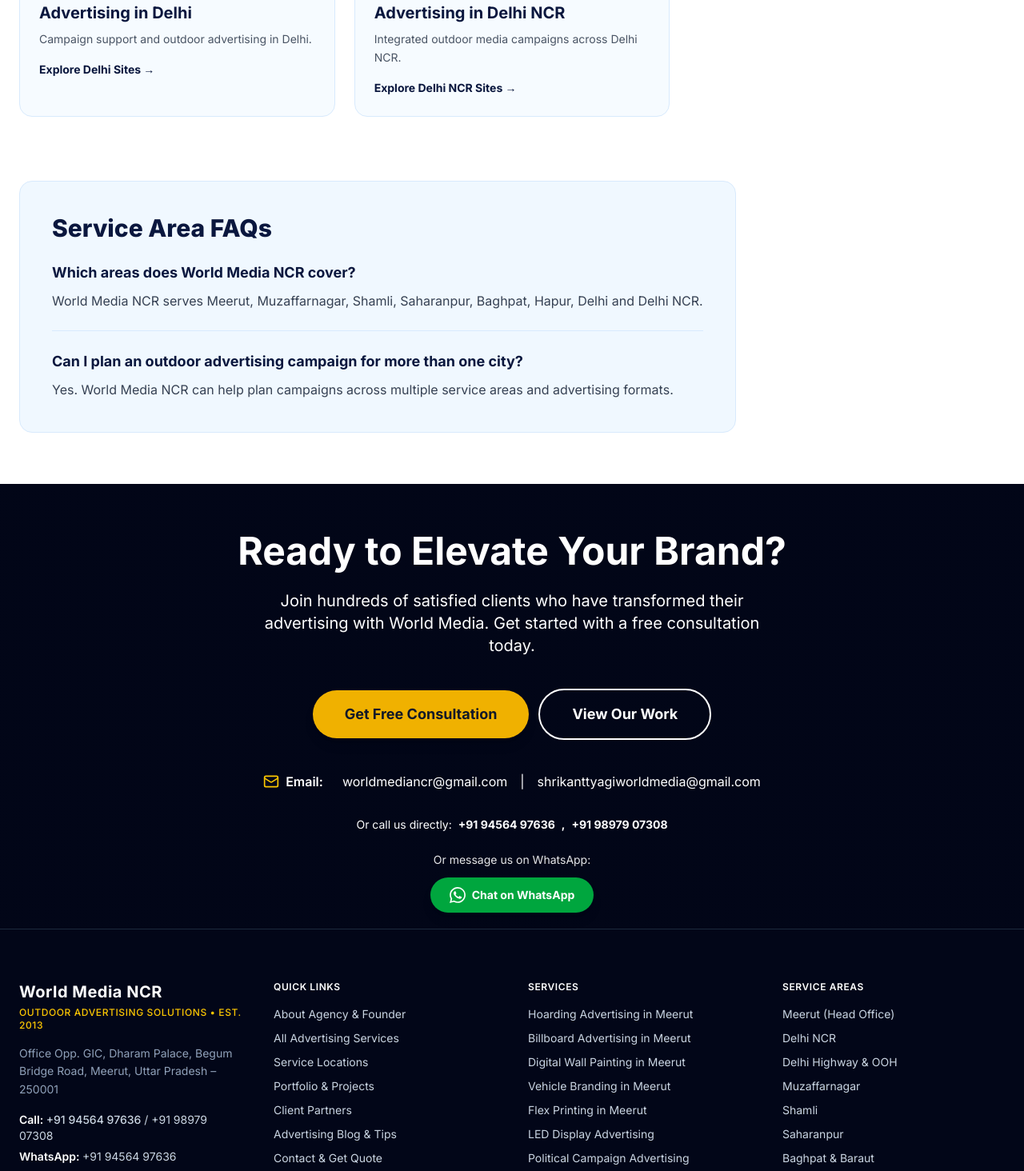
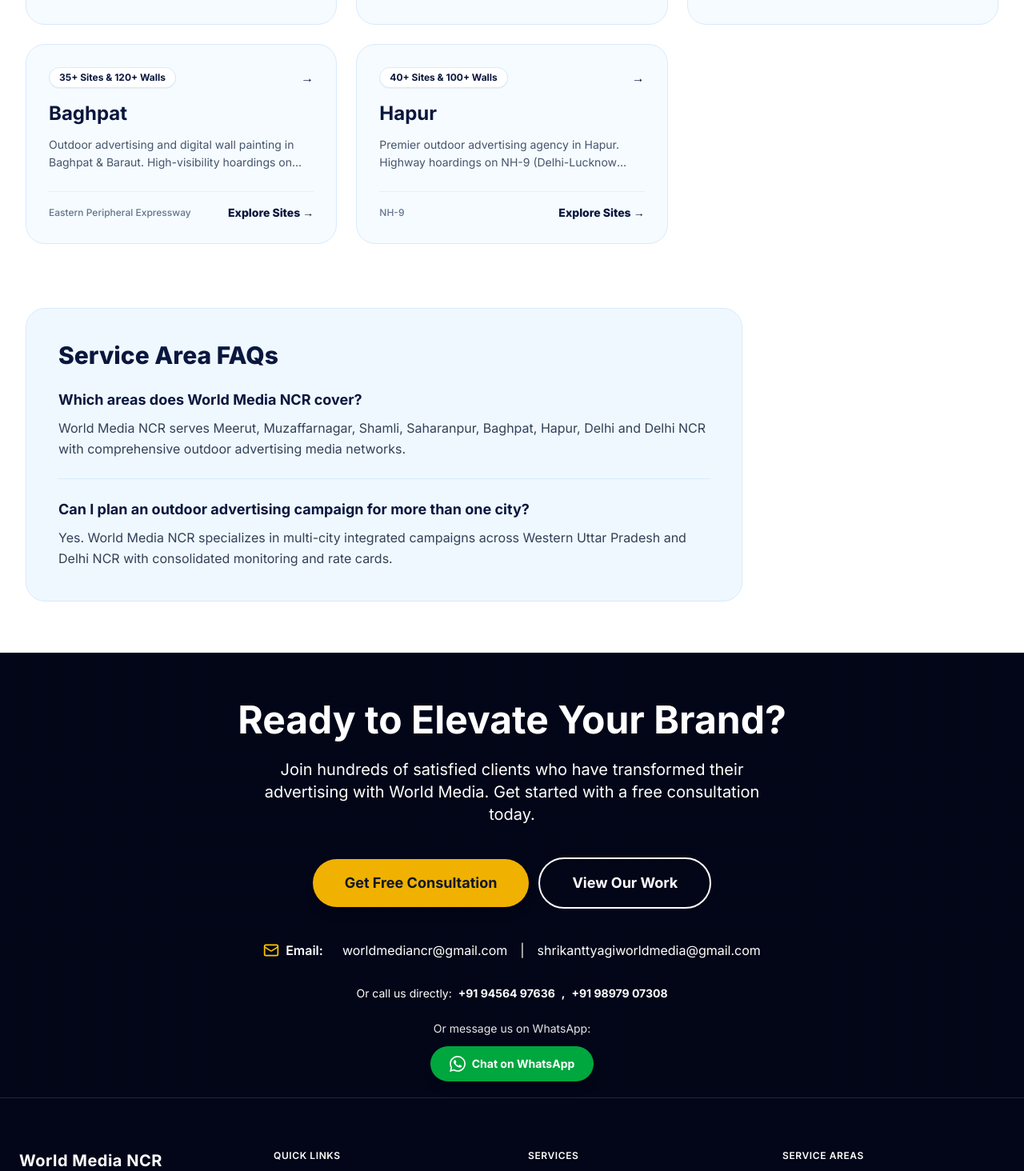
Before and after one commit to iamdevashishtyagi/worldmedia, a Next.js app: page /locations in a window 1280 px wide. Shown: the part 840-2304 px from the top of the page at 80% size. Built offline with nearby package versions, Linux system fonts and the light colour scheme.

Commit message:
Dynammic Nav

```diff
--- a/src/app/locations/page.tsx
+++ b/src/app/locations/page.tsx
@@ -5,61 +5,19 @@
   FaqJsonLd,
   LocationListJsonLd,
 } from "@/components/SeoJsonLd";
-
-const locations = [
-  [
-    "Meerut",
-    "Outdoor advertising, hoardings and wall painting in Meerut.",
-    "/locations/meerut",
-  ],
-  [
-    "Muzaffarnagar",
-    "High-visibility outdoor media across Muzaffarnagar.",
-    "/locations/muzaffarnagar",
-  ],
-  [
-    "Shamli",
-    "Hoardings and local advertising placements in Shamli.",
-    "/locations/shamli",
-  ],
-  [
-    "Saharanpur",
-    "Campaign planning and outdoor media in Saharanpur.",
-    "/locations/saharanpur",
-  ],
-  [
-    "Baghpat",
-    "Branding solutions and advertising sites near Baghpat.",
-    "/locations/baghpat",
-  ],
-  [
-    "Hapur",
-    "Outdoor advertising and printed media in Hapur.",
-    "/locations/hapur",
-  ],
-  [
-    "Delhi",
-    "Campaign support and outdoor advertising in Delhi.",
-    "/locations/delhi",
-  ],
-  [
-    "Delhi NCR",
-    "Integrated outdoor media campaigns across Delhi NCR.",
-    "/locations/delhi-ncr",
-  ],
-] as const;
+import { locationsData } from "@/data/locations";
 
 const faqs = [
   {
     question: "Which areas does World Media NCR cover?",
     answer:
-      "World Media NCR serves Meerut, Muzaffarnagar, Shamli, Saharanpur, Baghpat, Hapur, Delhi and Delhi NCR.",
+      "World Media NCR serves Meerut, Muzaffarnagar, Shamli, Saharanpur, Baghpat, Hapur, Delhi and Delhi NCR with comprehensive outdoor advertising media networks.",
   },
   {
     question:
       "Can I plan an outdoor advertising campaign for more than one city?",
     answer:
-      "Yes. World Media NCR can help plan campaigns across multiple service areas and advertising formats.",
+      "Yes. World Media NCR specializes in multi-city integrated campaigns across Western Uttar Pradesh and Delhi NCR with consolidated monitoring and rate cards.",
   },
 ];
 
@@ -94,49 +52,57 @@
 
 export default function LocationsPage() {
   return (
-    <main className="mx-auto max-w-7xl px-6 py-16">
+    <main className="mx-auto max-w-7xl px-4 sm:px-6 lg:px-8 py-16 bg-white">
       <BreadcrumbJsonLd
         items={[{ name: "Home", path: "/" }, { name: "Locations" }]}
       />
       <LocationListJsonLd />
       <FaqJsonLd questions={faqs} />
 
-      <div className="mb-12">
+      <div className="mb-14 max-w-4xl">
         <h1 className="text-4xl lg:text-5xl font-extrabold text-[#0A173E] tracking-tight">
           Advertising Service Areas
         </h1>
-        <p className="mt-4 max-w-3xl text-lg text-gray-700">
+        <p className="mt-4 text-lg sm:text-xl text-slate-600 leading-relaxed">
           World Media NCR plans and delivers premium outdoor advertising campaigns across
-          Meerut, Delhi NCR and western Uttar Pradesh. Choose an area to see
+          Meerut, Delhi NCR and Western Uttar Pradesh. Choose an area to view
           available billboard inventory, transit sites, and local market coverage.
         </p>
       </div>
 
+      {/* Dynamic Grid automatically mapped from locationsData */}
       <div className="grid gap-6 sm:grid-cols-2 lg:grid-cols-3">
-        {locations.map(([name, description, href]) => (
+        {locationsData.map((loc) => (
           <Link
-            key={href}
-            href={href}
-            className="group block rounded-2xl border border-[#D8EAFD] bg-[#F0F8FF]/60 p-6 transition-all duration-300 hover:bg-white hover:border-[#0A173E] hover:shadow-xl hover:-translate-y-1"
+            key={loc.slug}
+            href={`/locations/${loc.slug}`}
+            className="group block rounded-3xl border border-[#D8EAFD] bg-[#F0F8FF]/60 p-7 transition-all duration-300 hover:bg-white hover:border-[#0A173E] hover:shadow-xl hover:-translate-y-1"
           >
-            <div className="flex items-center justify-between mb-3">
-              <span className="text-xs font-bold text-[#854D0E] bg-[#FEF9C3] border border-[#FDE047] px-2.5 py-0.5 rounded-full">
-                Active Prime Zone
+            <div className="flex items-center justify-between mb-4">
+              <span className="text-xs font-bold text-[#0A173E] bg-white border border-[#D8EAFD] px-3 py-1 rounded-full shadow-2xs">
+                {loc.activeSites || "Active Prime Zone"}
               </span>
-              <span className="text-[#0A173E] group-hover:translate-x-1 transition-transform">→</span>
+              <span className="text-[#0A173E] font-bold group-hover:translate-x-1 transition-transform">→</span>
             </div>
-            <h2 className="text-xl font-bold text-[#0A173E] group-hover:text-[#0A173E]">
-              Advertising in {name}
+            <h2 className="text-2xl font-bold text-[#0A173E] group-hover:text-blue-900 transition">
+              {loc.name}
             </h2>
-            <p className="mt-2 text-sm text-gray-600 leading-relaxed">{description}</p>
-            <span className="mt-4 inline-block font-bold text-sm text-[#0A173E] group-hover:underline">
-              Explore {name} Sites →
-            </span>
+            <p className="mt-3 text-sm text-slate-600 leading-relaxed line-clamp-2">
+              {loc.metaDescription}
+            </p>
+            <div className="mt-6 pt-4 border-t border-[#D8EAFD]/60 flex items-center justify-between">
+              <span className="text-xs text-slate-500 font-medium">
+                {loc.highwayLinks.split(",")[0] || "High-traffic corridor"}
+              </span>
+              <span className="font-extrabold text-sm text-[#0A173E] group-hover:underline">
+                Explore Sites →
+              </span>
+            </div>
           </Link>
         ))}
       </div>
 
-      <section className="mt-20 max-w-4xl bg-[#F0F8FF] border border-[#D8EAFD] p-8 md:p-10 rounded-2xl">
+      <section className="mt-20 max-w-4xl bg-[#F0F8FF] border border-[#D8EAFD] p-8 md:p-10 rounded-3xl">
         <h2 className="text-3xl font-extrabold text-[#0A173E]">Service Area FAQs</h2>
         <div className="mt-6 space-y-6">
           {faqs.map((faq) => (
@@ -144,7 +110,7 @@
               <h3 className="text-lg font-bold text-[#0A173E]">
                 {faq.question}
               </h3>
-              <p className="mt-2 text-gray-700 leading-relaxed">{faq.answer}</p>
+              <p className="mt-2 text-slate-700 leading-relaxed">{faq.answer}</p>
             </article>
           ))}
         </div>
--- a/src/components/JsonLd.tsx
+++ b/src/components/JsonLd.tsx
@@ -1,4 +1,6 @@
-// src/components/JsonLd.tsx
+import { servicesData } from "@/data/services";
+import { locationsData } from "@/data/locations";
+
 export default function JsonLd() {
   const schema = {
     "@context": "https://schema.org",
@@ -70,86 +72,24 @@
       "https://www.instagram.com/worldmediancr"
     ],
     "areaServed": [
-      { "@type": "City", "name": "Meerut" },
-      { "@type": "City", "name": "Muzaffarnagar" },
-      { "@type": "City", "name": "Shamli" },
-      { "@type": "City", "name": "Saharanpur" },
-      { "@type": "City", "name": "Baghpat" },
-      { "@type": "City", "name": "Hapur" },
-      { "@type": "City", "name": "Ghaziabad" },
-      { "@type": "City", "name": "Noida" },
-      { "@type": "City", "name": "Delhi" },
-      { "@type": "State", "name": "Delhi NCR" },
-      { "@type": "State", "name": "Uttar Pradesh" }
+      ...locationsData.map((loc) => ({
+        "@type": loc.slug.includes("ncr") ? "State" : "City",
+        "name": loc.name,
+      })),
+      { "@type": "State", "name": "Uttar Pradesh" },
     ],
     "hasOfferCatalog": {
       "@type": "OfferCatalog",
       "name": "Outdoor Advertising Services",
-      "itemListElement": [
-        {
-          "@type": "Offer",
-          "itemOffered": {
-            "@type": "Service",
-            "name": "Hoarding Advertising in Meerut & NCR",
-            "url": "https://worldmediancr.com/services/hoarding-advertising-meerut",
-            "description": "Strategic outdoor billboard and unipole placements on Delhi-Meerut Expressway, Roorkee Road, and key commercial routes."
-          }
+      "itemListElement": servicesData.map((service) => ({
+        "@type": "Offer",
+        "itemOffered": {
+          "@type": "Service",
+          "name": service.name,
+          "url": `https://worldmediancr.com/services/${service.slug}`,
+          "description": service.metaDescription,
         },
-        {
-          "@type": "Offer",
-          "itemOffered": {
-            "@type": "Service",
-            "name": "Digital Wall Painting in Meerut & UP",
-            "url": "https://worldmediancr.com/services/digital-wall-painting-meerut",
-            "description": "Long-lasting, high-coverage wall painting advertising across urban towns and rural districts in Western UP."
-          }
-        },
-        {
-          "@type": "Offer",
-          "itemOffered": {
-            "@type": "Service",
-            "name": "Billboard Advertising in Meerut",
-            "url": "https://worldmediancr.com/services/billboard-advertising-meerut",
-            "description": "Large format highway and arterial road billboards with high-impact commuter visibility."
-          }
-        },
-        {
-          "@type": "Offer",
-          "itemOffered": {
-            "@type": "Service",
-            "name": "Vehicle Branding in Meerut",
-            "url": "https://worldmediancr.com/services/vehicle-branding-meerut",
-            "description": "Auto, bus, cab, and delivery fleet wraps for dynamic citywide brand exposure."
-          }
-        },
-        {
-          "@type": "Offer",
-          "itemOffered": {
-            "@type": "Service",
-            "name": "Flex Printing in Meerut",
-            "url": "https://worldmediancr.com/services/flex-printing-meerut",
-            "description": "High-definition weather-resistant flex and vinyl printing for commercial promotions and events."
-          }
-        },
-        {
-          "@type": "Offer",
-          "itemOffered": {
-            "@type": "Service",
-            "name": "LED Display Advertising in Meerut",
-            "url": "https://worldmediancr.com/services/led-display-advertising-meerut",
-            "description": "Digital out-of-home (DOOH) screens in prime retail and commercial junctions."
-          }
-        },
-        {
-          "@type": "Offer",
-          "itemOffered": {
-            "@type": "Service",
-            "name": "Political Advertising in Meerut",
-            "url": "https://worldmediancr.com/services/political-advertising-meerut",
-            "description": "Election visibility campaigns, constituency coverage, unipoles, and wall media across Western UP."
-          }
-        }
-      ]
+      })),
     }
   };
 
--- a/src/components/Navbar.tsx
+++ b/src/components/Navbar.tsx
@@ -3,6 +3,8 @@
 import Link from "next/link";
 import { useState, useEffect, useRef } from "react";
 import Image from "next/image";
+import { servicesData } from "@/data/services";
+import { locationsData } from "@/data/locations";
 
 export default function Navbar() {
   const [isMenuOpen, setIsMenuOpen] = useState(false);
@@ -35,29 +37,22 @@
     };
   }, []);
 
-  // Service links for dropdown
+  // Dynamic Service links derived automatically from servicesData
   const services = [
     { name: "All Services", path: "/services" },
-    { name: "Hoarding Advertising", path: "/services/hoarding-advertising-meerut" },
-    { name: "Billboard Advertising", path: "/services/billboard-advertising-meerut" },
-    { name: "Digital Wall Painting", path: "/services/digital-wall-painting-meerut" },
-    { name: "Vehicle Branding", path: "/services/vehicle-branding-meerut" },
-    { name: "Flex Printing", path: "/services/flex-printing-meerut" },
-    { name: "LED Display Advertising", path: "/services/led-display-advertising-meerut" },
-    { name: "Political Advertising", path: "/services/political-advertising-meerut" },
+    ...servicesData.map((s) => ({
+      name: s.name,
+      path: `/services/${s.slug}`,
+    })),
   ];
 
-  // Location links for dropdown
+  // Dynamic Location links derived automatically from locationsData
   const locations = [
     { name: "All Locations", path: "/locations" },
-    { name: "Meerut", path: "/locations/meerut" },
-    { name: "Delhi NCR", path: "/locations/delhi-ncr" },
-    { name: "Delhi", path: "/locations/delhi" },
-    { name: "Muzaffarnagar", path: "/locations/muzaffarnagar" },
-    { name: "Shamli", path: "/locations/shamli" },
-    { name: "Saharanpur", path: "/locations/saharanpur" },
-    { name: "Baghpat", path: "/locations/baghpat" },
-    { name: "Hapur", path: "/locations/hapur" },
+    ...locationsData.map((l) => ({
+      name: l.name,
+      path: `/locations/${l.slug}`,
+    })),
   ];
 
   // Handlers for Services dropdown transition
--- a/src/components/SeoJsonLd.tsx
+++ b/src/components/SeoJsonLd.tsx
@@ -27,20 +27,20 @@
   );
 }
 
+import { servicesData } from "@/data/services";
+import { locationsData } from "@/data/locations";
+
 export function ServiceCatalogJsonLd() {
-  const services: Array<[string, string]> = [
-    ["Hoarding Advertising in Meerut", "/services/hoarding-advertising-meerut"], ["Billboard Advertising in Meerut", "/services/billboard-advertising-meerut"], ["Digital Wall Painting in Meerut", "/services/digital-wall-painting-meerut"], ["Vehicle Branding in Meerut", "/services/vehicle-branding-meerut"], ["Flex Printing in Meerut", "/services/flex-printing-meerut"], ["LED Display Advertising in Meerut", "/services/led-display-advertising-meerut"], ["Political Advertising in Meerut", "/services/political-advertising-meerut"],
-  ];
   const value = {
     "@context": "https://schema.org",
     "@type": "OfferCatalog",
     name: "World Media NCR advertising services",
-    itemListElement: services.map(([name, path]) => ({
+    itemListElement: servicesData.map((service) => ({
       "@type": "Offer",
       itemOffered: {
         "@type": "Service",
-        name,
-        url: `${siteUrl}${path}`,
+        name: service.name,
+        url: `${siteUrl}/services/${service.slug}`,
         provider: { "@type": "AdvertisingAgency", name: "World Media NCR", url: siteUrl },
       },
     })),
@@ -49,8 +49,21 @@
 }
 
 export function LocationListJsonLd() {
-  const locations = ["meerut", "muzaffarnagar", "shamli", "saharanpur", "baghpat", "hapur", "delhi", "delhi-ncr"];
-  return <Script value={{ "@context": "https://schema.org", "@type": "ItemList", name: "World Media NCR service areas", itemListElement: locations.map((slug, index) => ({ "@type": "ListItem", position: index + 1, url: `${siteUrl}/locations/${slug}` })) }} />;
+  return (
+    <Script
+      value={{
+        "@context": "https://schema.org",
+        "@type": "ItemList",
+        name: "World Media NCR service areas",
+        itemListElement: locationsData.map((loc, index) => ({
+          "@type": "ListItem",
+          position: index + 1,
+          name: loc.name,
+          url: `${siteUrl}/locations/${loc.slug}`,
+        })),
+      }}
+    />
+  );
 }
 
 export function FaqJsonLd({
--- a/src/components/ServicesSection.tsx
+++ b/src/components/ServicesSection.tsx
@@ -2,106 +2,75 @@
 "use client";
 
 import React from "react";
-import { Square, Truck, Circle, Lightbulb, Megaphone, ArrowRight } from "lucide-react";
+import {
+  MapPin,
+  Lightbulb,
+  ShieldCheck,
+  Settings2,
+  Eye,
+  Camera,
+  Palette,
+  CircleDollarSign,
+  Compass,
+  SunMedium,
+  Clock,
+  Layers,
+  Maximize2,
+  Milestone,
+  Building2,
+  Film,
+  Zap,
+  Truck,
+  Printer,
+  Vote,
+  Scale,
+  Target,
+  Square,
+  ArrowRight,
+} from "lucide-react";
 import { motion } from "framer-motion";
 import TiltUnipole from "@/components/TiltUnipole";
 import DashedPath from "@/components/CurvedPath";
 import Link from 'next/link';
+import { servicesData } from "@/data/services";
 
-const allServices = [
-  {
-    icon: <Square size={44} className="text-[#0A173E]" />,
-    title: "Hoarding Advertising",
-    path: "/services/hoarding-advertising-meerut",
-    description:
-      "We design and install high-impact outdoor hoardings and billboards in strategic locations for maximum brand visibility. Our solutions are built to withstand weather conditions while maintaining visual appeal.",
-    features: [
-      "Strategic Location Analysis",
-      "Weather-resistant Materials",
-      "High-quality Printing",
-      "Professional Installation",
-    ],
-    image: "/images/services/Hoarding1.webp",
-  },
-  {
-    icon: <Square size={44} className="text-[#0A173E]" />,
-    title: "Billboard Advertising",
-    path: "/services/billboard-advertising-meerut",
-    description: "Reach commuters and local audiences with strategically placed billboard advertising in Meerut and nearby markets.",
-    features: ["High-visibility sites", "Campaign planning", "Professional installation", "Flexible campaign durations"],
-    image: "/images/services/Hoarding3.webp",
-  },
-  {
-    icon: <Truck size={44} className="text-[#0A173E]" />,
-    title: "Vehicle Branding",
-    path: "/services/vehicle-branding-meerut",
-    description:
-      "Transform your vehicles into mobile advertisements with our professional vehicle wrapping and branding services. Our designs are durable, eye-catching, and effective at capturing attention on the move.",
-    features: [
-      "Full/Partial Wraps",
-      "Durable Vinyl Materials",
-      "Professional Design",
-      "Precision Installation",
-    ],
-    image: "/images/services/Hoarding2.webp",
-  },
-  {
-    icon: <Circle size={44} className="text-[#0A173E]" />,
-    title: "Digital Wall Painting",
-    path: "/services/digital-wall-painting-meerut",
-    description:
-      "Build long-term local visibility through professionally produced digital wall painting campaigns at relevant local sites.",
-    features: [
-      "Local market coverage",
-      "Durable paint systems",
-      "Creative production",
-      "Site coordination",
-    ],
-    image: "/images/services/Hoarding3.webp",
-  },
-  {
-    icon: <Lightbulb size={44} className="text-[#CA8A04]" />,
-    title: "LED Display Boards",
-    path: "/services/led-display-advertising-meerut",
-    description:
-      "Modern digital advertising solutions with bright, dynamic LED displays. Perfect for time-sensitive promotions, news updates, and engaging visual content.",
-    features: [
-      "High Brightness",
-      "Remote Content Management",
-      "Energy Efficient",
-      "Weather Proof",
-    ],
-    image: "/images/services/Hoarding4.webp",
-  },
-  {
-    icon: <Megaphone size={44} className="text-[#0A173E]" />,
-    title: "Political Advertising",
-    path: "/services/political-advertising-meerut",
-    description:
-      "Plan high-visibility political advertising campaigns with outdoor formats, print production and local placement support.",
-    features: [
-      "Campaign planning",
-      "Local visibility",
-      "Print production",
-      "Installation support",
-    ],
-    image: "/images/services/Hoarding5.webp",
-  },
-  {
-    icon: <Megaphone size={44} className="text-[#CA8A04]" />,
-    title: "Flex Printing",
-    path: "/services/flex-printing-meerut",
-    description:
-      "High-quality flex printing for outdoor campaigns, retail promotions, events and large-format advertising requirements.",
-    features: [
-      "Large-format printing",
-      "Weather-ready materials",
-      "Custom sizes",
-      "Installation support",
-    ],
-    image: "/images/services/YoursNextHoarding.webp",
+function getServiceIcon(iconKey?: string) {
+  const props = { size: 40, className: "text-[#0A173E]" };
+  switch (iconKey) {
+    case "map-pin": return <MapPin {...props} />;
+    case "lightbulb": return <Lightbulb {...props} />;
+    case "shield": return <ShieldCheck {...props} />;
+    case "settings": return <Settings2 {...props} />;
+    case "eye": return <Eye {...props} />;
+    case "camera": return <Camera {...props} />;
+    case "palette": return <Palette {...props} />;
+    case "dollar-sign": return <CircleDollarSign {...props} />;
+    case "compass": return <Compass {...props} />;
+    case "sun": return <SunMedium {...props} />;
+    case "clock": return <Clock {...props} />;
+    case "layers": return <Layers {...props} />;
+    case "maximize": return <Maximize2 {...props} />;
+    case "milestone": return <Milestone {...props} />;
+    case "building": return <Building2 {...props} />;
+    case "film": return <Film {...props} />;
+    case "zap": return <Zap {...props} />;
+    case "truck": return <Truck {...props} />;
+    case "printer": return <Printer {...props} />;
+    case "vote": return <Vote {...props} />;
+    case "scale": return <Scale {...props} />;
+    case "target": return <Target {...props} />;
+    default: return <Square {...props} />;
   }
-];
+}
+
+const allServices = servicesData.map((service) => ({
+  icon: getServiceIcon(service.features[0]?.icon),
+  title: service.name,
+  path: `/services/${service.slug}`,
+  description: service.heroSubheadline,
+  features: service.features.slice(0, 4).map((f) => f.title),
+  image: service.previewImage || service.heroImage || service.ogImage,
+}));
 
 export default function ServicesSection() {
   return (
--- a/src/components/SiteFooter.tsx
+++ b/src/components/SiteFooter.tsx
@@ -1,25 +1,9 @@
 import Link from "next/link";
+import { servicesData } from "@/data/services";
+import { locationsData } from "@/data/locations";
 
-const services = [
-  ["Hoarding Advertising in Meerut", "/services/hoarding-advertising-meerut"],
-  ["Billboard Advertising in Meerut", "/services/billboard-advertising-meerut"],
-  ["Digital Wall Painting in Meerut", "/services/digital-wall-painting-meerut"],
-  ["Vehicle Branding in Meerut", "/services/vehicle-branding-meerut"],
-  ["Flex Printing in Meerut", "/services/flex-printing-meerut"],
-  ["LED Display Advertising", "/services/led-display-advertising-meerut"],
-  ["Political Campaign Advertising", "/services/political-advertising-meerut"],
-] as const;
-
-const locations = [
-  ["Meerut (Head Office)", "/locations/meerut"],
-  ["Delhi NCR", "/locations/delhi-ncr"],
-  ["Delhi Highway & OOH", "/locations/delhi"],
-  ["Muzaffarnagar", "/locations/muzaffarnagar"],
-  ["Shamli", "/locations/shamli"],
-  ["Saharanpur", "/locations/saharanpur"],
-  ["Baghpat & Baraut", "/locations/baghpat"],
-  ["Hapur", "/locations/hapur"],
-] as const;
+const services = servicesData.map((s) => [s.name, `/services/${s.slug}`] as const);
+const locations = locationsData.map((l) => [l.name, `/locations/${l.slug}`] as const);
 
 export default function SiteFooter() {
   return (
```
Also changed, not shown: src/app/developer/page.tsx (+9 -11 lines), src/data/services.ts (+8 -0 lines).
